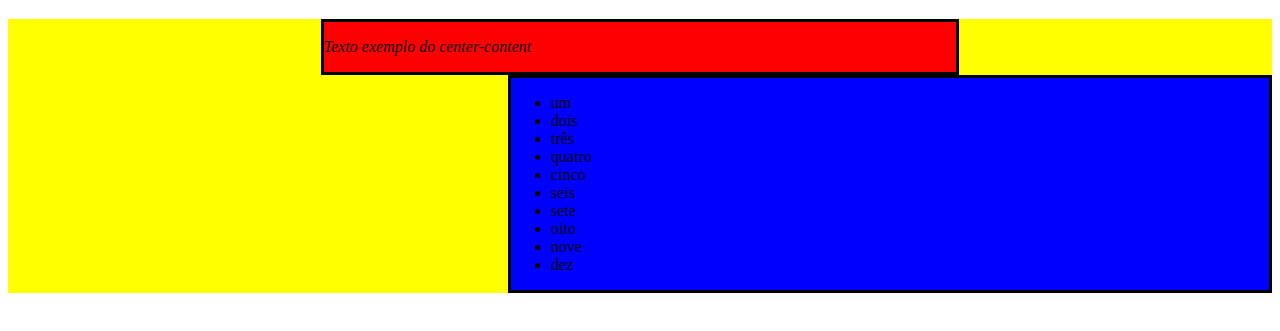
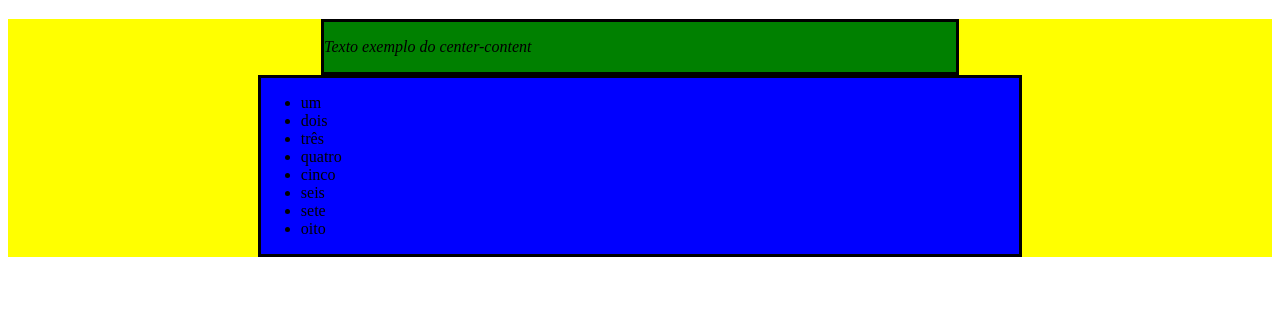
Before and after one commit to raphaelfiorda/trybe-exercicios, a plain HTML site: page fundamentos/bloco-5-javascript-dom-eventos-e-web-storage/dia-2-javascript-trabalhando-com-elementos/index.html in a window 1280 px wide. Shown: the part 61-392 px from the top of the page. Drawn offline with Linux system fonts and the light colour scheme.

Commit message:
Concluído o final do exercício

```diff
--- a/fundamentos/bloco-5-javascript-dom-eventos-e-web-storage/dia-2-javascript-trabalhando-com-elementos/index.html
+++ b/fundamentos/bloco-5-javascript-dom-eventos-e-web-storage/dia-2-javascript-trabalhando-com-elementos/index.html
@@ -93,10 +93,8 @@
 
             for (let i = 0; i < listaNumeros.length; i += 1) {
               let numero = listaNumeros[i];
-
               let numero_li = document.createElement('li');
               numero_li.innerText = numero;
-
               rightContentList.appendChild(numero_li);
             }
 
@@ -109,6 +107,10 @@
           }
 
       main.removeChild(leftContent);
+      rightContent.style = 'margin-right: auto';
+      centerContent.style = 'background-color: green';
+      rightContentList.removeChild(rightContentList.lastChild);
+      rightContentList.removeChild(rightContentList.querySelectorAll('li')[8]);
 
 
 
```
